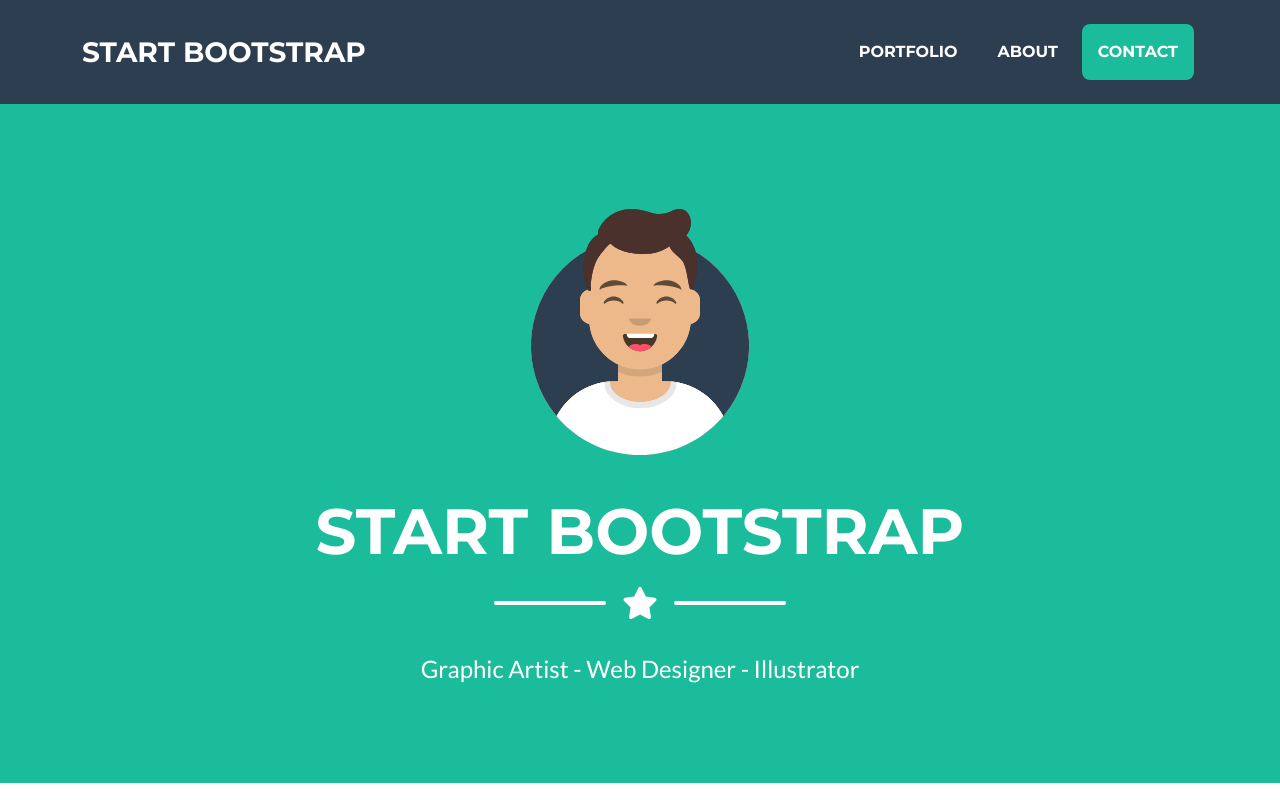
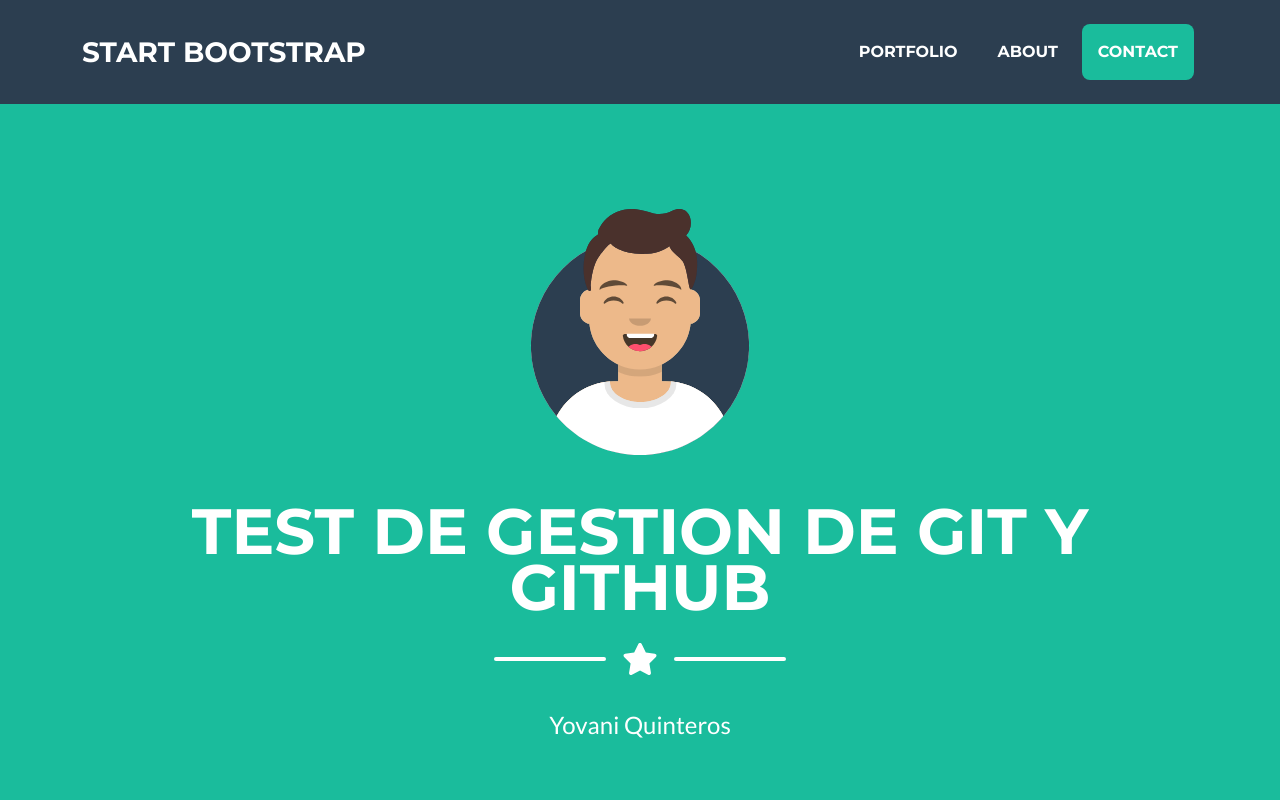
Before and after one commit to pyquinte/web10, a plain HTML site: page index.html in a window 1280 px wide. Shown: the top 800 px of the page. Drawn offline with nearby package versions, Linux system fonts and the light colour scheme.

Commit message:
Tercer commit

```diff
--- a/index.html
+++ b/index.html
@@ -40,7 +40,7 @@
                 <!-- Masthead Avatar Image-->
                 <img class="masthead-avatar mb-5" src="assets/img/avataaars.svg" alt="..." />
                 <!-- Masthead Heading-->
-                <h1 class="masthead-heading text-uppercase mb-0">Start Bootstrap</h1>
+                <h1 class="masthead-heading text-uppercase mb-0">Test de Gestion de Git y Github</h1>
                 <!-- Icon Divider-->
                 <div class="divider-custom divider-light">
                     <div class="divider-custom-line"></div>
@@ -48,7 +48,7 @@
                     <div class="divider-custom-line"></div>
                 </div>
                 <!-- Masthead Subheading-->
-                <p class="masthead-subheading font-weight-light mb-0">Graphic Artist - Web Designer - Illustrator</p>
+                <p class="masthead-subheading font-weight-light mb-0">Yovani Quinteros</p>
             </div>
         </header>
         <!-- Portfolio Section-->
```
Also changed, not shown: 1 other file.
